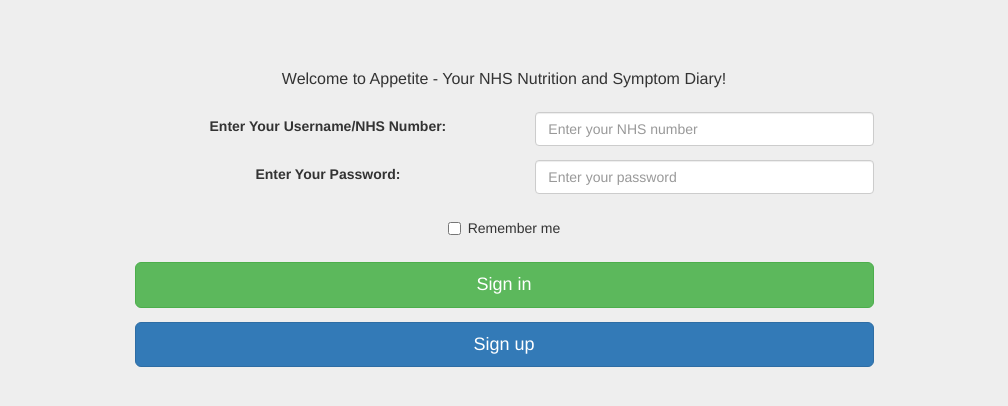
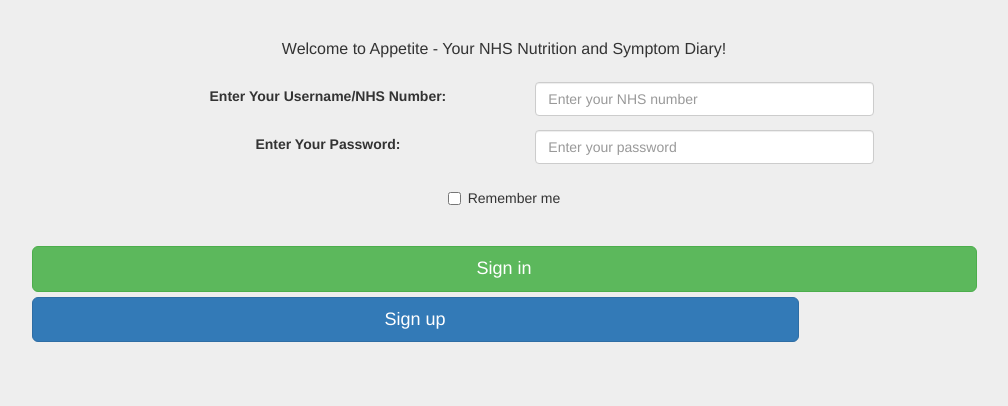
Before and after one commit to maodayezheng/nhs-nutrition-diary, a PHP site: page / in a window 1280 px wide. Shown: the part 50-456 px from the top of the page, without its empty margins (136-1144 px from the left). Run offline with PHP 8.4, Linux system fonts and the light colour scheme.

Commit message:
fix style sheet

```diff
--- a/nhs-nutrition-diary/WebContent/css/standardPage.css
+++ b/nhs-nutrition-diary/WebContent/css/standardPage.css
@@ -62,8 +62,7 @@ body{
 {
 	align:center;
 	max-width:767px;
-
-	margin:50px auto;
+	margin:auto;
 	}
 .form-signup > input,
 .form-signup > button{
--- a/nhs-nutrition-diary/WebContent/index.html
+++ b/nhs-nutrition-diary/WebContent/index.html
@@ -25,7 +25,6 @@
 	<nav class="navbar navbar-default" role="navigation">
     	<div class="row">
  			<div class="col-xs-2 border">
-
     		</div>
       		<div class="col-xs-8 border navbar-title">Appetite</div>
       		<div class="col-xs-2 visible-xs-block border">
@@ -34,6 +33,8 @@
       	</div>
 	</nav>
     <div class="container">
+   <div class="row">
+    <div class ="col-xs-10 col-xs-offset-1">
 		<form class="form-signin" role="form" method="post" action="scripts/database/server/login.php"">
 			<h3 class="form-signin-heading greeding" style="text-align: center;">Welcome to Appetite - Your NHS Nutrition and Symptom Diary!</h3>
 
@@ -56,17 +57,16 @@
 				  </tr>
 
 				  <tr>
-				    <td colspan="2"><button id="btn_signin_to_home" class="btn btn-lg btn-success btn-block">Sign in</button></td>
-				  </tr>
-				  <tr>
-				  <td colspan="2"><button id="btn_signup_to_details" class="btn btn-lg btn-primary btn-block" onclick="Navigator.prototype.navigate(this.id)">Sign up</button></td>
+				    <td colspan="2"></td>
 				  </tr>
 				  </table>
 			</form>
-
-
-
-
-
+			</div>
+			<div class ="col-xs-10 col-xs-offset-1">
+			<button id="btn_signin_to_home" class="btn btn-lg btn-success btn-block">Sign in</button>
+			<button id="btn_signup_to_details" class="btn btn-lg btn-primary btn-block" style="max-width:767px;align:center" onclick="Navigator.prototype.navigate(this.id)">Sign up</button>
+			</div>
+		</div>
+		</div>
 </body>
 </html>
--- a/nhs-nutrition-diary/WebContent/scripts/Navigator.js
+++ b/nhs-nutrition-diary/WebContent/scripts/Navigator.js
@@ -2,7 +2,7 @@ function Navigator() {}
 
 Navigator.prototype.navigate = function(origin) {
 	var nextPage = null;
-
+	console.log("signUp");
 	switch(origin)
 	{
 		case "btn_signin_to_home": nextPage = 'home.html'; break;
```
